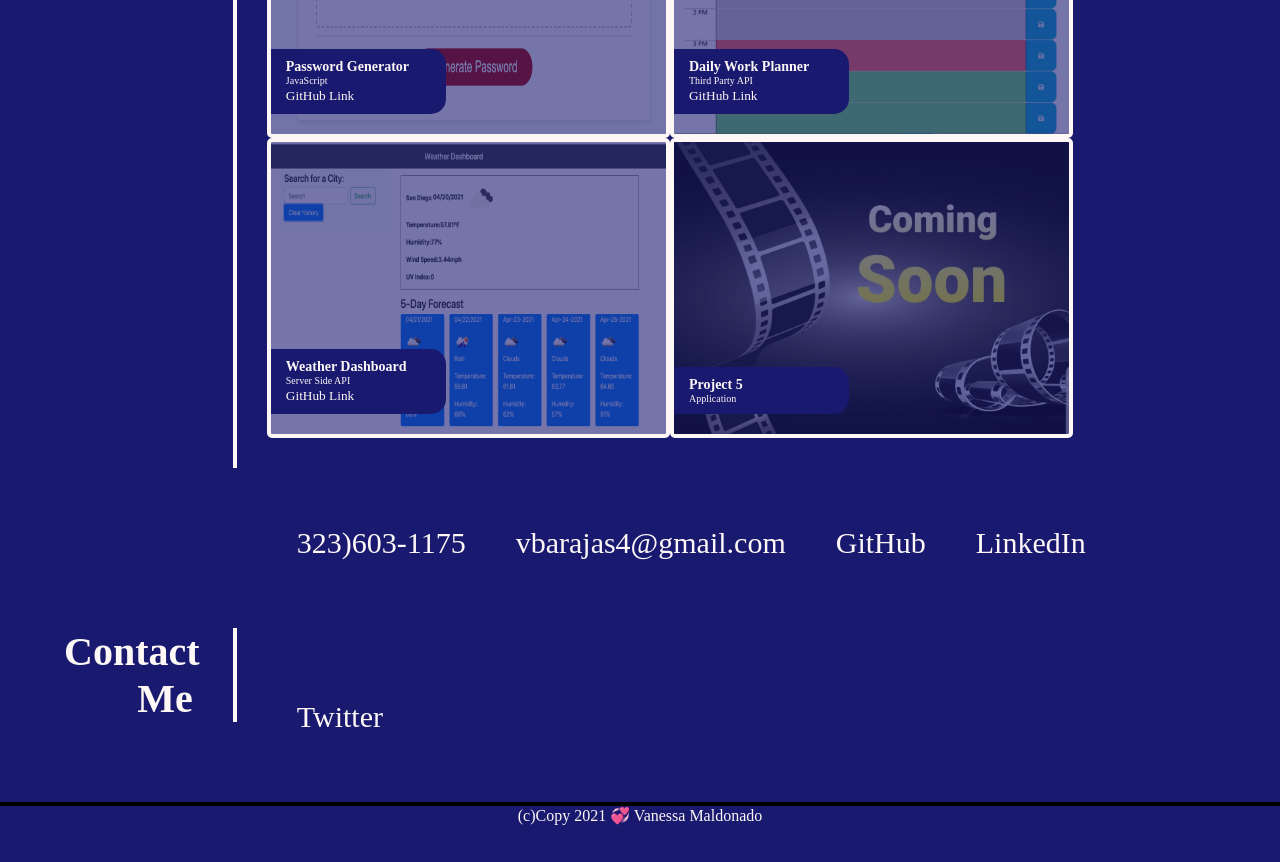
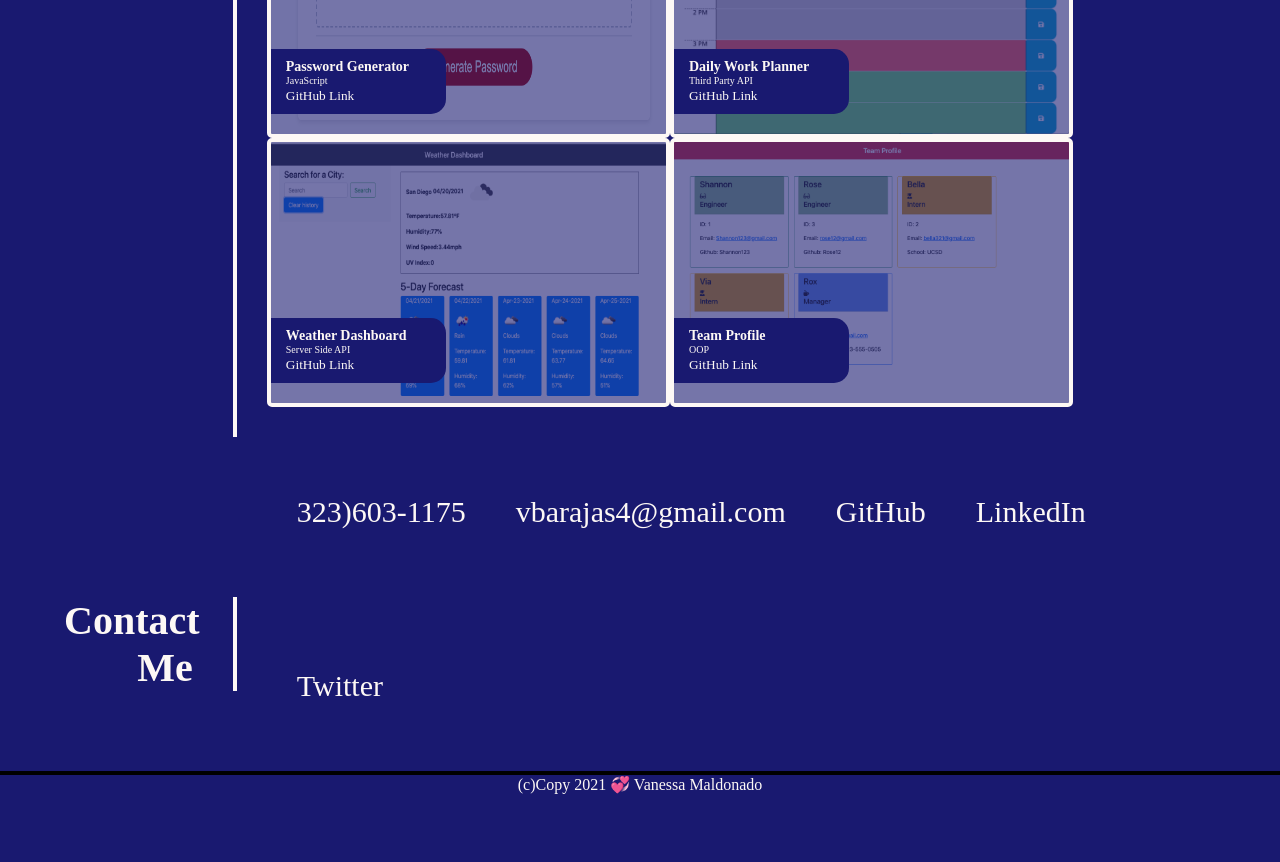
Before and after one commit to vbarajas4/02-Advanced-CSS-Portfolio, a plain HTML site: page index.html in a window 1280 px wide. Shown: the part 2320-3182 px from the top of the page. After the commit the page ends 3151 px from the top, so only its background shows below. Drawn offline with Linux system fonts and the light colour scheme.

Commit message:
added a 5th project to portfolio

```diff
--- a/index.html
+++ b/index.html
@@ -58,7 +58,8 @@ to the different parts of the main section.-->
             <div class="grid-layout">
 
                 <div class="web-image project-1" id="full-size-image">
-                    <a href="https://damaximum.github.io/Productivity-Hub/" target="_blank"><img src="./assets/images/Productivity-Hub-SS.png" alt="Productivity Hub Screenshot" class="screenshot"></a>
+                    <a href="https://damaximum.github.io/Productivity-Hub/" target="_blank">
+                        <img src="./assets/images/Productivity-Hub-SS.png" alt="Productivity Hub Screenshot" class="screenshot"></a>
                     <div class="image-title">
                         <h3>Productivity Hub</h3>
                         <p>HTML/CSS/JS/API</p>
@@ -67,7 +68,8 @@ to the different parts of the main section.-->
                 </div>
 
                 <div class="project-2 web-image">
-                    <a href="https://vbarajas4.github.io/03-HW-Password-Generator/" target="_blank"><img src="./assets/images/Password-Generator-SS.png" alt="Password Generator screenshot" class="screenshot"></a>
+                    <a href="https://vbarajas4.github.io/03-HW-Password-Generator/" target="_blank">
+                        <img src="./assets/images/Password-Generator-SS.png" alt="Password Generator screenshot" class="screenshot"></a>
                     <div class="image-title">
                         <h3>Password Generator</h3>
                         <p>JavaScript</p>
@@ -76,7 +78,8 @@ to the different parts of the main section.-->
                 </div>
 
                 <div class="project-3 web-image">
-                    <a href="https://vbarajas4.github.io/05-Third-Party-API-WorkDayScheduler/" target="_blank"><img src="./assets/images/Daily-Planner-Blank.png" alt="work schedule screenshot" class="screenshot"></a>
+                    <a href="https://vbarajas4.github.io/05-Third-Party-API-WorkDayScheduler/" target="_blank">
+                        <img src="./assets/images/Daily-Planner-Blank.png" alt="work schedule screenshot" class="screenshot"></a>
                     <div class="image-title">
                         <h3>Daily Work Planner</h3>
                         <p>Third Party API</p>
@@ -85,7 +88,8 @@ to the different parts of the main section.-->
                 </div>
 
                 <div class="project-4 web-image">
-                    <a href="https://vbarajas4.github.io/06-Server-Side-APIs-Weather-Dashboard/" target="_blank"><img src="./assets/images/Weather-Dashboard.png" alt="Weather dashboard image" class="screenshot"></a>
+                    <a href="https://vbarajas4.github.io/06-Server-Side-APIs-Weather-Dashboard/" target="_blank">
+                        <img src="./assets/images/Weather-Dashboard.png" alt="Weather dashboard image" class="screenshot"></a>
                     <div class="image-title">
                         <h3>Weather Dashboard</h3>
                         <p>Server Side API</p>
@@ -93,13 +97,16 @@ to the different parts of the main section.-->
                     </div>
                 </div>
 
-                <a href="./assets/images/coming-soon.jpg" target="_blank" class="project-5 web-image">
-                    <img src="./assets/images/coming-soon.jpg" alt="coming soon" class="screenshot">
+                <div class="project-5 web-image">
+                    <a href="https://drive.google.com/file/d/1s9tP2GXIVzUjj3-pFf9cVIeCK2VXAXbX/view" target="_blank">
+                    <img src="./assets/images/Team-Profile-Cards.png" alt="Profile Cards image" class="screenshot"> </a>
                     <div class="image-title">
-                        <h3>Project 5</h3>
-                        <p>Application</p>
+                        <h3>Team Profile</h3>
+                        <p>OOP</p>
+                        <a href="https://github.com/vbarajas4/10-OOP-Team-Profile">GitHub Link</a>
                     </div>
-                </a>
+
+                </div>
             </div>
 
         </section>
```
Also changed, not shown: assets/images/Team-Profile-Cards.png (added), 2 other files.
